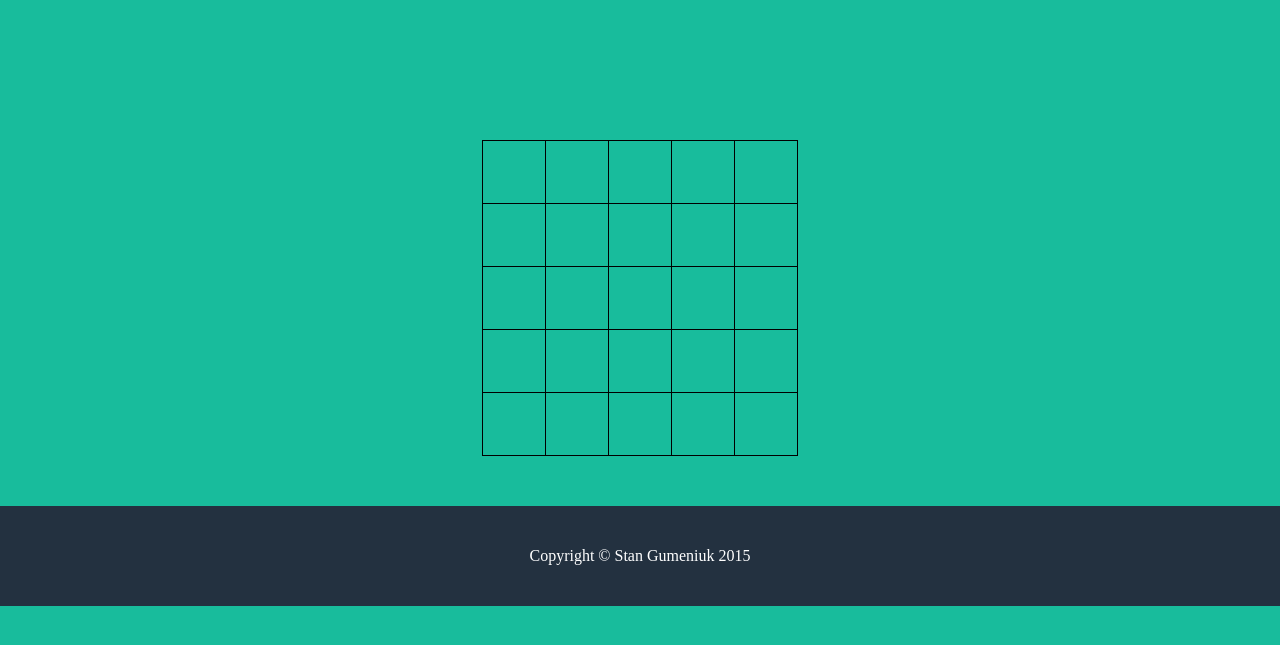
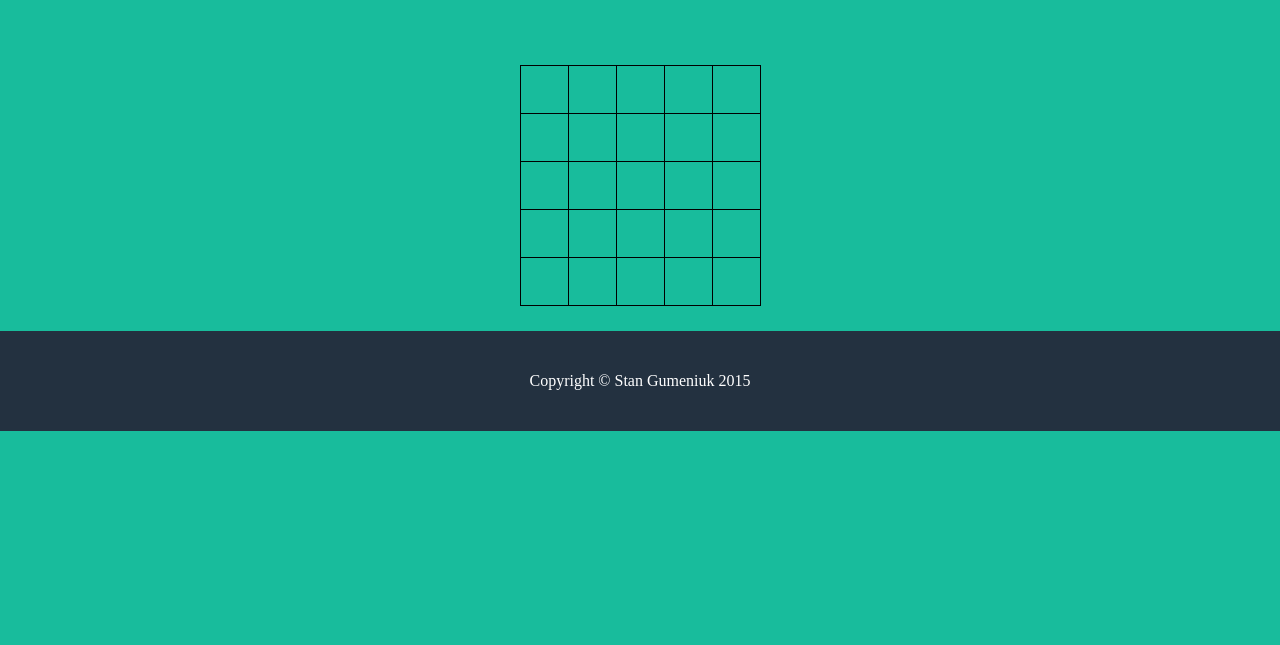
Before and after one commit to ViGo5190/fideos, a PHP site: template templates/game/layout.phtml in a window 1280 px wide. Shown: the part 60-705 px from the top of the page. Run offline with PHP 8.4, Linux system fonts and the light colour scheme; the template is opened without the code that fills it, so the values that code supplies are empty.

Commit message:
[fix] size

```diff
--- a/www/game/css/main.css
+++ b/www/game/css/main.css
@@ -53,8 +53,8 @@ body {
 
 div.divgametable {
     text-align: center;
-    padding-top: 100px;
-    padding-bottom: 50px;
+    padding-top: 25px;
+    padding-bottom: 25px;
 }
 
 table.gametable {
@@ -69,10 +69,10 @@ table.gametable tr {
 }
 
 table.gametable tr td {
-    width: 60px;
-    height: 60px;
-    min-height: 60px;
-    min-width: 60px;
+    width: 45px;
+    height: 45px;
+    min-height: 45px;
+    min-width: 45px;
     /*display: block;*/
     border: 1px solid black;
     /*float: left;*/
@@ -80,7 +80,7 @@ table.gametable tr td {
     text-align: center;
     vertical-align: middle;
 
-    font-size: 3em;
+    font-size: 1.9em;
 
 }
 
```
